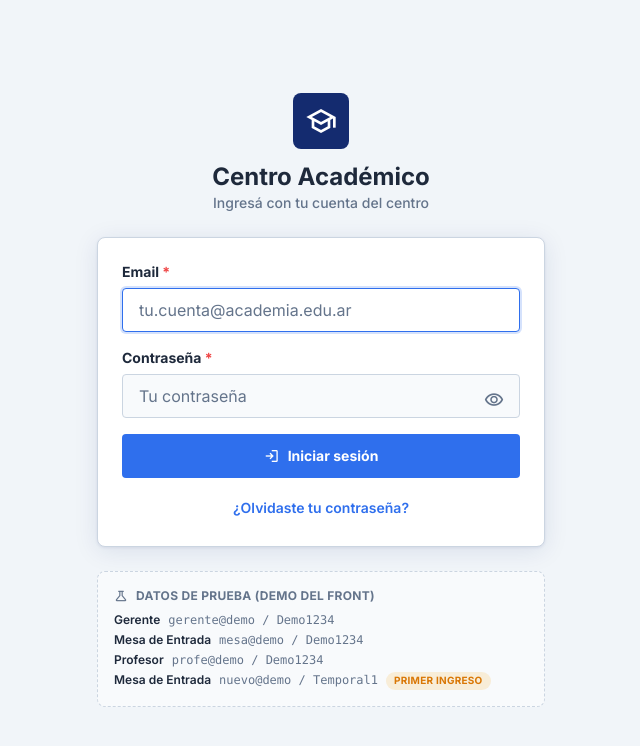
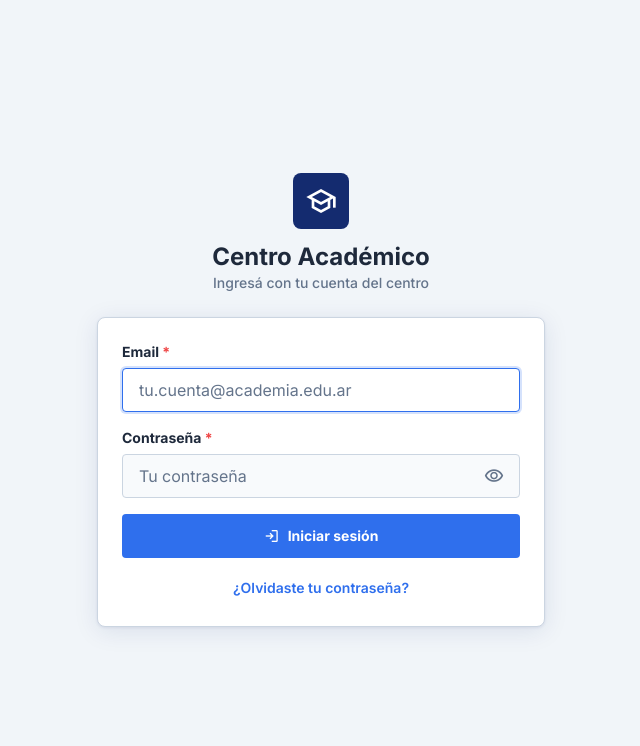
Before and after one commit to frqn2003/bandidosSW, a Next.js app: page / in a window 1280 px wide. Shown: the top 746 px of the page, without its empty margins (319-959 px from the left). Built offline with nearby package versions, Linux system fonts and the light colour scheme.

Commit message:
fix: quitar bloque de credenciales demo del login y centrar el botón de contraseña (HU-SIS-01)

```diff
--- a/src/app/page.tsx
+++ b/src/app/page.tsx
@@ -9,7 +9,7 @@ import { Button } from "@/components/ui/Button";
 import { Icon } from "@/components/ui/Icon";
 import { Input } from "@/components/ui/Input";
 import { CampoContrasena } from "@/components/auth/CampoContrasena";
-import { CREDENCIALES_DEMO, login } from "@/data/auth";
+import { login } from "@/data/auth";
 import { inicioDe } from "@/lib/permisos";
 import { useSesion } from "@/lib/sesion";
 
@@ -189,46 +189,7 @@ export default function LoginPage() {
             ¿Olvidaste tu contraseña?
           </Link>
         </form>
-
-        <PanelDemo />
       </div>
     </div>
   );
 }
-
-/**
- * Credenciales de prueba.
- *
- * Se renderiza SOLO fuera de producción. Si dependiera de que alguien se
- * acuerde de borrarlo, el día que el login sea real quedaría una lista de
- * usuarios y contraseñas a la vista de cualquiera.
- *
- * BACKEND: este panel entero se borra cuando el login use Supabase Auth.
- */
-function PanelDemo() {
-  if (process.env.NODE_ENV === "production") return null;
-
-  return (
-    <section className="flex flex-col gap-2 rounded-md border border-dashed border-outline-variant bg-surface-container-low p-4">
-      <h2 className="flex items-center gap-2 text-xs font-bold uppercase tracking-wide text-on-surface-variant">
-        <Icon name="science" size={14} />
-        Datos de prueba (demo del front)
-      </h2>
-      <ul className="flex flex-col gap-1">
-        {CREDENCIALES_DEMO.map((c) => (
-          <li key={c.email} className="flex flex-wrap items-baseline gap-x-2 text-xs">
-            <span className="font-semibold text-on-surface">{c.rol}</span>
-            <span className="font-mono text-on-surface-variant">
-              {c.email} / {c.password}
-            </span>
-            {c.nota && (
-              <span className="rounded-full bg-status-warning/15 px-2 py-0.5 text-[10px] font-bold uppercase tracking-wide text-status-warning-strong">
-                {c.nota}
-              </span>
-            )}
-          </li>
-        ))}
-      </ul>
-    </section>
-  );
-}
--- a/src/components/auth/CampoContrasena.tsx
+++ b/src/components/auth/CampoContrasena.tsx
@@ -42,7 +42,7 @@ export function CampoContrasena({ label, id, className = "", ...props }: CampoCo
         aria-pressed={visible}
         aria-label={visible ? "Ocultar contraseña" : "Mostrar contraseña"}
         aria-controls={id}
-        className="absolute right-1 top-[30px] flex h-11 w-11 cursor-pointer items-center justify-center rounded-full text-on-surface-variant transition-colors duration-fast ease-out hover:bg-primary/10 hover:text-primary focus-visible:outline-none focus-visible:ring-2 focus-visible:ring-secondary"
+        className="absolute right-1 top-[26px] flex h-11 w-11 cursor-pointer items-center justify-center rounded-full text-on-surface-variant transition-colors duration-fast ease-out hover:bg-primary/10 hover:text-primary focus-visible:outline-none focus-visible:ring-2 focus-visible:ring-secondary"
       >
         <Icon name={visible ? "visibility_off" : "visibility"} size={20} />
       </button>
```
Also changed, not shown: 1 other file (tests, documents, lock files or other folders).
